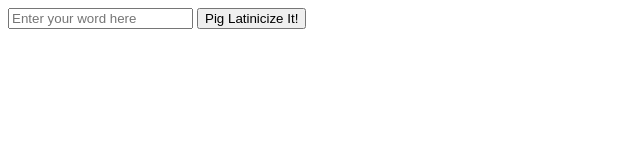
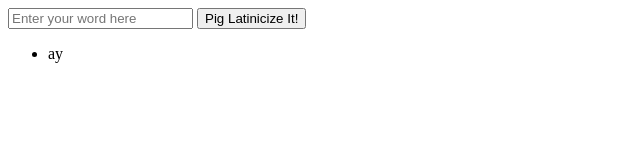
Before and after one commit to mikeebowen/pig-latin-translator, a plain HTML site: page index.html in a window 1280 px wide. Both pictures are taken after a click on the button "Pig Latinicize It!". Shown: the full height of the page, 0-640 px from the left. Drawn offline with nearby package versions, Linux system fonts and the light colour scheme.

Commit message:
add working pig latinify function

```diff
--- a/index.html
+++ b/index.html
@@ -1,6 +1,6 @@
 <html>
   <head>
-    <link rel="stylesheet" type="text/css" href="penguin-palooza.css" />
+    <link rel="stylesheet" type="text/css" href="main.css" />
     <title>Pig Latin Translator</title>
   </head>
   <body>
@@ -8,9 +8,7 @@
     <button id="translate-button">Pig Latinicize It!</button>
     <ul id="pig-latin-words" class="pig-latin">
     </ul>
-    <!-- include jQuery here -->
-    <script src="./lib/jquery-1.11.2.js"></script>
-    <!-- include your external js file here -->
+    <script src="https://ajax.googleapis.com/ajax/libs/jquery/1.11.2/jquery.min.js"></script>
     <script src="script.js"></script>
   </body>
 </html>
--- a/script.js
+++ b/script.js
@@ -1,3 +1,17 @@
 $(document).ready(function() {
-  $("#word-to-translate") = wordToTranslate;
+  $("#translate-button").on("click", function(){
+    // create variable for pig latin word
+    var pigLatinWord = "";
+    // create variable to hold first letter
+    var firstLetter;
+    // split entered word into array of leters and assign input from #word-to-translate to variable
+    var $wordToTranslate = $("#word-to-translate").val().split("");
+    // assign first letter in array to variable and remove it from array
+    firstLetter = $wordToTranslate.shift();
+    // add first letter to end or array
+    $wordToTranslate.push(firstLetter);
+    // turn array back into string
+    pigLatinWord = $wordToTranslate.join("");
+    $("#pig-latin-words").append("<li>" + pigLatinWord + "ay" + "</li>");
+  })
 });
```
